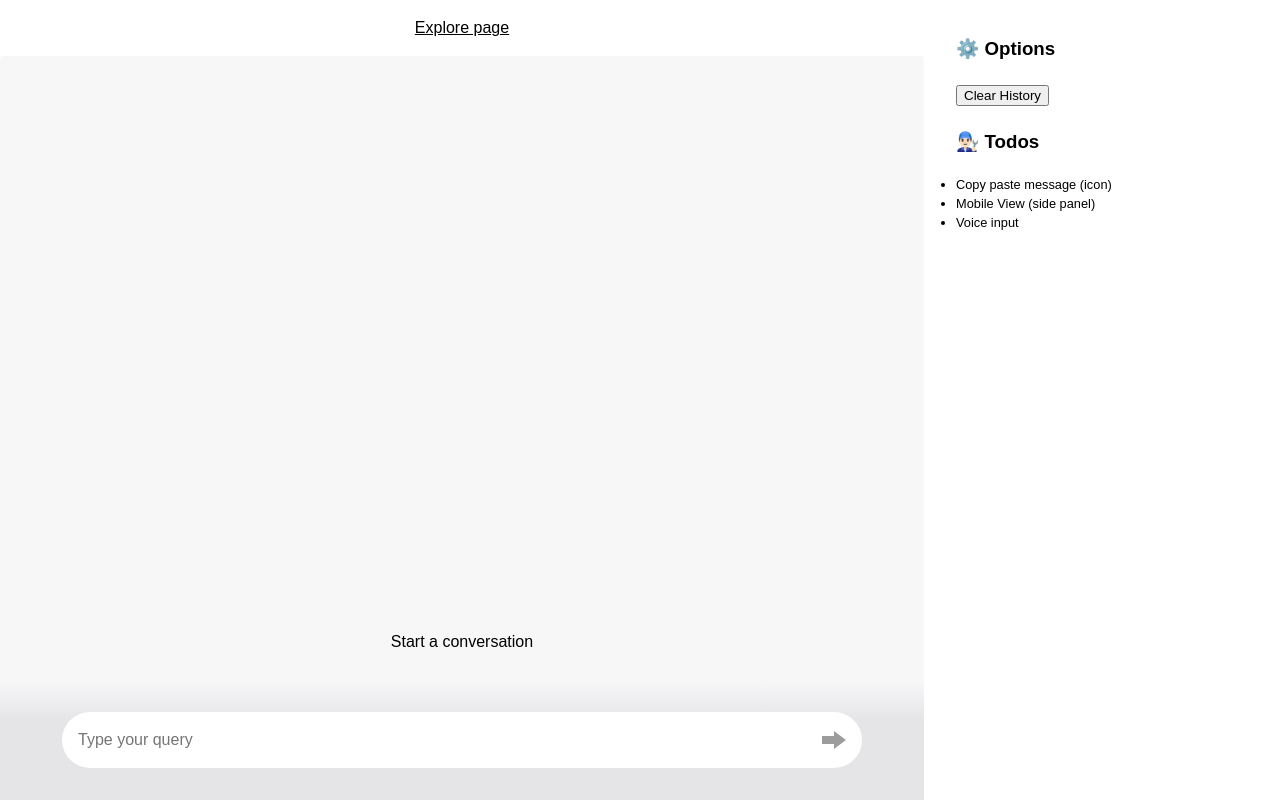
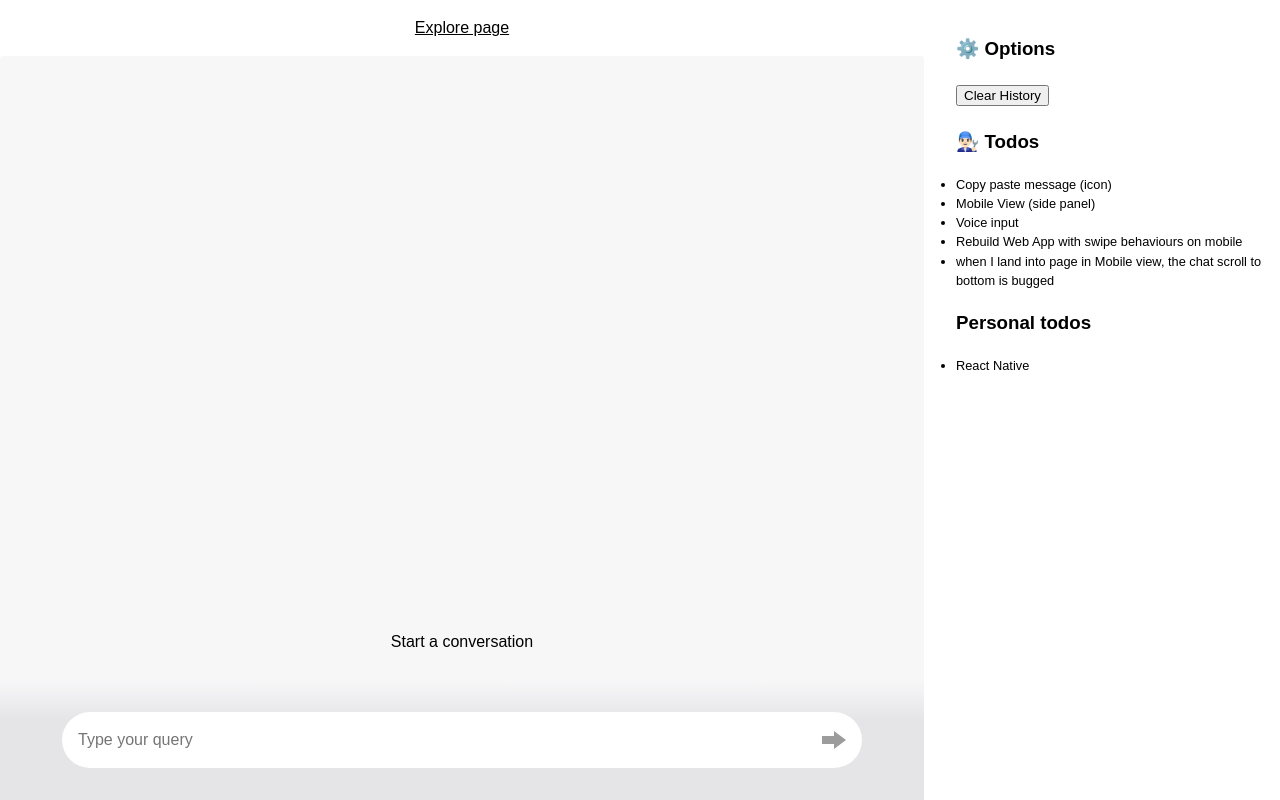
Before and after one commit to palloncino/antonioguiotto.com, a React (Create React App) app: page /chat-up in a window 1280 px wide. Built offline with nearby package versions, Linux system fonts and the light colour scheme.

Commit message:
swipe works fine now, using translateX

```diff
--- a/src/features/ChatUp/ChatUp.css
+++ b/src/features/ChatUp/ChatUp.css
@@ -1,27 +1,3 @@
-.central-container {
-  display: flex;
-}
-
-.side-panel {
-  transition: flex 0.3s ease-in-out;
-  box-sizing: border-box;
-  padding: 1rem;
-  flex: 1;
-  display: flex;
-  flex-direction: column;
-  justify-content: flex-start;
-  align-items: flex-start;
-}
-
-.ChatUp-container {
-  transition: flex 0.3s ease-in-out;
-  margin: 0rem 1rem 0rem 0rem;
-  flex: 3;
-  box-sizing: border-box;
-  display: flex;
-  flex-direction: column;
-}
-
 .ChatUp {
   box-sizing: border-box;
   border-radius: .2rem;
@@ -200,9 +176,53 @@
   align-items: flex-start;
 }
 
+.central-container {
+  display: flex;
+}
+
+.ChatUp-container {
+  box-sizing: border-box;
+  flex: 3;
+  display: flex;
+  flex-direction: column;
+  margin: 0rem 1rem 0rem 0rem;
+}
+
+.side-panel {
+  box-sizing: border-box;
+  flex: 1;
+  display: flex;
+  flex-direction: column;
+  justify-content: flex-start;
+  align-items: flex-start;
+  padding: 1rem;
+}
+
 @media only screen and (max-width: 600px) {
   .central-container {
     display: flex;
+    overflow-x: hidden;
+  }
+  .ChatUp-container {
+    transition: transform 0.3s ease-in-out;
+    min-width: 100vw;
+    height: 100%;
+    width: 100%;
+    transform: translateX(-100vw);
+    margin: 0rem;
+  }
+  .ChatUp-container.open {
+    transform: translateX(0vw);
+  }
+  .side-panel {
+    transition: transform 0.3s ease-in-out;
+    min-width: 100vw;
+    height: 100%;
+    width: 100%;
+    transform: translateX(100vw);
+  }
+  .side-panel.open {
+    transform: translateX(-100vw);
   }
   .head-section {
     position: sticky;
@@ -221,7 +241,4 @@
   .output-message {
     padding: 1rem;
   }
-  .ChatUp-container {
-    margin: 0rem;
-  }
 }
--- a/src/features/ChatUp/index.tsx
+++ b/src/features/ChatUp/index.tsx
@@ -25,17 +25,17 @@ const ChatUp = () => {
 	const chatupInputContainerRef = useRef<HTMLDivElement | null>(null);
 	const startToChatRef = useRef<HTMLDivElement | null>(null);
 	const [outputDynamicHeight, setOutputDynamicHeight] = useState<'auto' | '100%' | 'unset'>('unset');
-	const [mainView, setMainView] = useState(true);
+	const [view, setView] = useState<'main' | 'side'>('main');
 	const [chatHeight, setChatHeight] = useState(0);
 	const { isMobile } = useDevice();
 	const navigate = useNavigate()
 
 	const handlers = useSwipeable({
 		onSwipedLeft: () => {
-			setMainView(false);
+			setView('side');
 		},
 		onSwipedRight: () => {
-			setMainView(true);
+			setView('main');
 		},
 		trackMouse: true
 	});
@@ -177,7 +177,7 @@ const ChatUp = () => {
 		<>
 			<div {...handlers} className="central-container">
 
-				<div className='ChatUp-container' style={mainView ? { width: '100%', flex: '3' } : { width: '0px', flex: 'unset', overflow: 'hidden' }}>
+				<div className={`ChatUp-container${view === 'main' ? ' open' : ''}`}>
 
 					<div id="ChatUpHeadSection" ref={chatupHeadRef} className="head-section">
 
@@ -224,9 +224,10 @@ const ChatUp = () => {
 							</div>
 						</div>
 					</div>
+
 				</div>
 
-				<div className="side-panel" style={mainView ? (isMobile ? ({ flex: 'unset', width: 0, padding: 0, overflow: 'hidden' }) : ({})) : { flex: 1, width: '100%' }}>
+				<div className={`side-panel${view === 'side' ? ' open' : ''}`}>
 
 					<h3>⚙️ Options</h3>
 
@@ -246,6 +247,18 @@ const ChatUp = () => {
 							<li>
 								Voice input
 							</li>
+							<li>
+								Rebuild Web App with swipe behaviours on mobile
+							</li>
+							<li>
+								when I land into page in Mobile view, the chat scroll to bottom is bugged
+							</li>
+						</ul>
+						<h3>Personal todos</h3>
+						<ul style={{ fontSize: '.8rem', lineHeight: '1.2rem' }}>
+							<li>
+								React Native
+							</li>
 						</ul>
 					</div>
 
```
